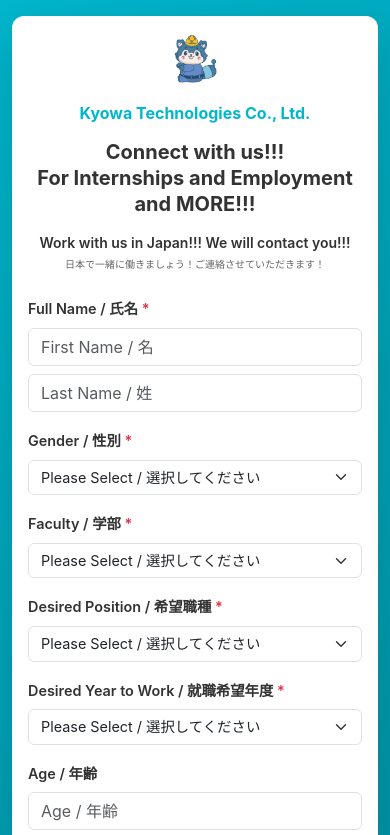
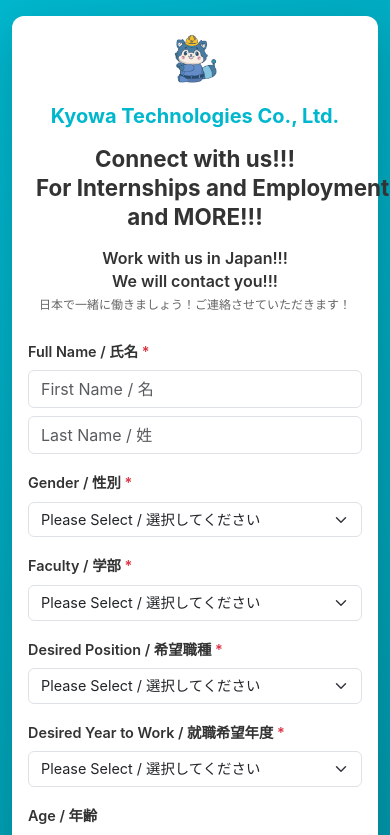
Before and after one commit to Ashwin-Kalyan/form-frontend-vercel, a React (Vite) app: page / in a window 390 px wide. Shown: the top 835 px of the page. Built offline with nearby package versions, Linux system fonts and the light colour scheme.

Commit message:
1/10 #1 pt3

```diff
--- a/src/components/RegistrationForm.tsx
+++ b/src/components/RegistrationForm.tsx
@@ -178,7 +178,7 @@ const RegistrationForm = ({ onSubmit }: RegistrationFormProps) => {
       {/* Company Name */}
       <div className="text-center mb-3" style={{ padding: '0 0.5rem' }}>
         <h1 className="fw-bold mb-2" style={{
-          fontSize: 'clamp(1rem, 4vw, 3.5rem)',
+          fontSize: 'clamp(1.25rem, 4vw, 3.5rem)',
           color: '#00B7CE',
           margin: 0,
           whiteSpace: 'nowrap',
@@ -190,7 +190,7 @@ const RegistrationForm = ({ onSubmit }: RegistrationFormProps) => {
 
       {/* Main Message */}
       <h2 className="text-center mb-3 mb-md-4 fw-bold" style={{
-        fontSize: 'clamp(1.25rem, 4vw, 2.75rem)',
+        fontSize: 'clamp(1.4rem, 4vw, 2.75rem)',
         color: '#333333',
         lineHeight: '1.3',
         padding: '0 0.5rem',
@@ -202,13 +202,13 @@ const RegistrationForm = ({ onSubmit }: RegistrationFormProps) => {
       {/* Subtitle */}
       <p className="text-center mb-4 mb-md-5" style={{
         color: '#333333',
-        fontSize: 'clamp(0.875rem, 2.3vw, 1.75rem)',
+        fontSize: 'clamp(1rem, 2.3vw, 1.75rem)',
         fontWeight: '600',
         padding: '0 0.5rem',
         lineHeight: '1.4'
       }}>
         Work with us in Japan!!! <span style={{ whiteSpace: 'nowrap' }}>We will contact you!!!</span><br />
-        <span style={{ fontSize: 'clamp(0.625rem, 1.5vw, 1rem)', color: '#666666', fontWeight: '400', whiteSpace: 'nowrap', display: 'inline-block' }}>日本で一緒に働きましょう！ご連絡させていただきます！</span>
+        <span style={{ fontSize: 'clamp(0.75rem, 1.5vw, 1rem)', color: '#666666', fontWeight: '400', whiteSpace: 'nowrap', display: 'inline-block' }}>日本で一緒に働きましょう！ご連絡させていただきます！</span>
       </p>
 
       <form onSubmit={handleSubmit}>
```
Also changed, not shown: 4 other files (tests, documents, lock files or other folders).
